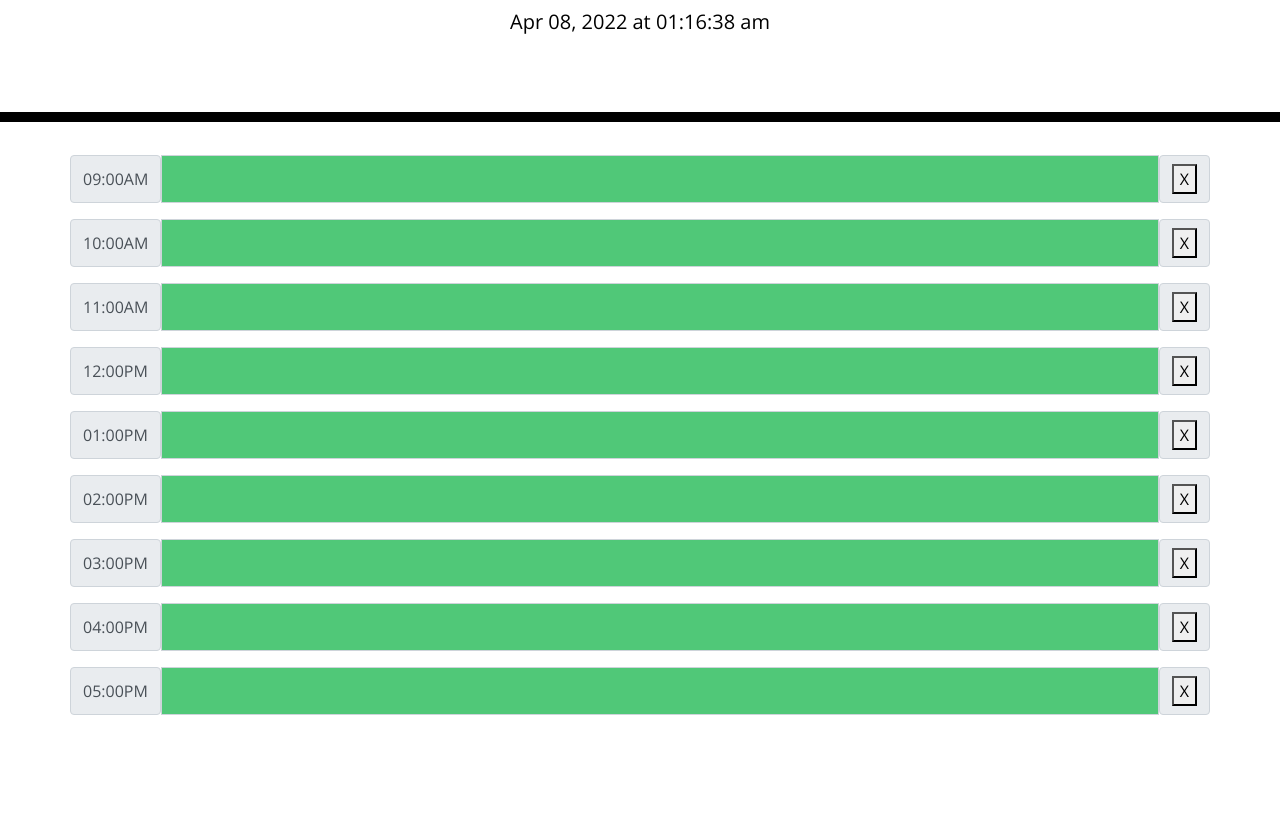
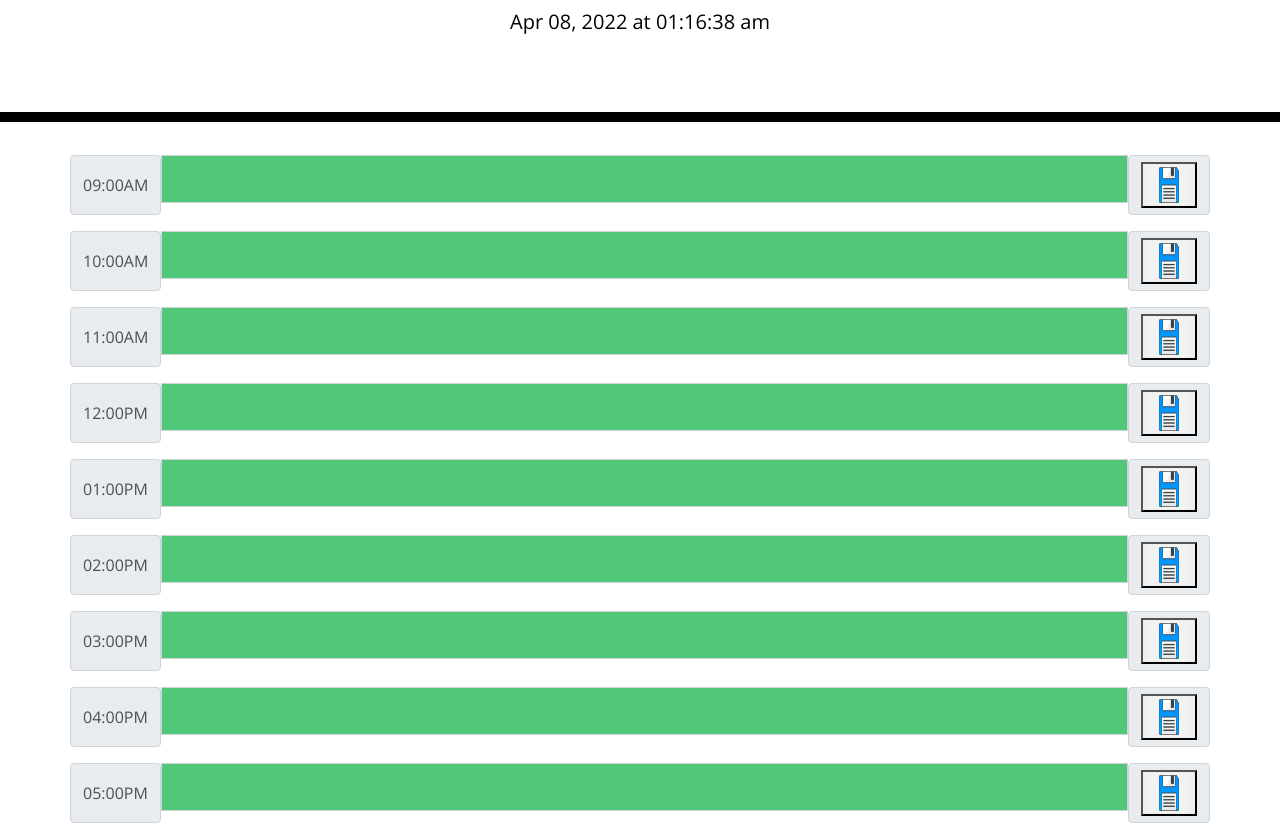
Before and after one commit to Sambalogna/dailyPlanner, a plain HTML site: page index.html in a window 1280 px wide. Shown: the part 182-1005 px from the top of the page. Before the commit the page ends 897 px from the top, so only its background shows below. Drawn offline with nearby package versions, Linux system fonts and the light colour scheme.

```diff
--- a/index.html
+++ b/index.html
@@ -36,7 +36,7 @@
           <div class="input-group input-group-lg">
             <span class="input-group-text" id="inputGroup-sizing-lg">09:00AM</span>
             <input id="0900" type="text" class="form-control" aria-label="Sizing example input" aria-describedby="inputGroup-sizing-lg">
-            <span class="input-group-text" id="inputGroup-sizing-lg"><button id="delete">X</button></span>
+            <span class="input-group-text" id="inputGroup-sizing-lg"><button id="delete9"><img src="/Assets/Images/png-transparent-computer-icons-icon-design-iconfinder-save-icon-miscellaneous-saving-rectangle.png" height="40px" width="40px"/></span>
           </div>
         </div>
         <!-- 10AM -->
@@ -44,7 +44,7 @@
           <div class="input-group input-group-lg">
             <span class="input-group-text" id="inputGroup-sizing-lg">10:00AM</span>
             <input id = "1000" type="text" class="form-control" aria-label="Sizing example input" aria-describedby="inputGroup-sizing-lg">
-            <span class="input-group-text" id="inputGroup-sizing-lg"><button id="delete">X</button></span>
+            <span class="input-group-text" id="inputGroup-sizing-lg"><button id="delete10"><img src="/Assets/Images/png-transparent-computer-icons-icon-design-iconfinder-save-icon-miscellaneous-saving-rectangle.png" height="40px" width="40px"/></button></span>
           </div>
         </div>
         <!-- 11AM -->
@@ -52,7 +52,7 @@
           <div class="input-group input-group-lg">
             <span class="input-group-text" id="inputGroup-sizing-lg">11:00AM</span>
             <input id="1100" type="text" class="form-control" aria-label="Sizing example input" aria-describedby="inputGroup-sizing-lg">
-            <span class="input-group-text" id="inputGroup-sizing-lg"><button id="delete">X</button></span>
+            <span class="input-group-text" id="inputGroup-sizing-lg"><button id="delete11"><img src="/Assets/Images/png-transparent-computer-icons-icon-design-iconfinder-save-icon-miscellaneous-saving-rectangle.png" height="40px" width="40px"/></button></span>
           </div>
         </div>
         <!-- 12PM -->
@@ -60,7 +60,7 @@
           <div class="input-group input-group-lg">
             <span class="input-group-text" id="inputGroup-sizing-lg">12:00PM</span>
             <input id="1200" type="text" class="form-control" aria-label="Sizing example input" aria-describedby="inputGroup-sizing-lg">
-            <span class="input-group-text" id="inputGroup-sizing-lg"><button id="delete">X</button></span>
+            <span class="input-group-text" id="inputGroup-sizing-lg"><button id="delete12"><img src="/Assets/Images/png-transparent-computer-icons-icon-design-iconfinder-save-icon-miscellaneous-saving-rectangle.png" height="40px" width="40px"/></button></span>
           </div>
         </div>
         <!-- 1PM -->
@@ -68,7 +68,7 @@
           <div class="input-group input-group-lg">
             <span class="input-group-text" id="inputGroup-sizing-lg">01:00PM</span>
             <input id="1300" type="text" class="form-control" aria-label="Sizing example input" aria-describedby="inputGroup-sizing-lg">
-            <span class="input-group-text" id="inputGroup-sizing-lg"><button id="delete">X</button></span>
+            <span class="input-group-text" id="inputGroup-sizing-lg"><button id="delete1"><img src="/Assets/Images/png-transparent-computer-icons-icon-design-iconfinder-save-icon-miscellaneous-saving-rectangle.png" height="40px" width="40px"/></button></span>
           </div>
         </div>
         <!-- 2PM -->
@@ -76,7 +76,7 @@
           <div class="input-group input-group-lg">
             <span class="input-group-text" id="inputGroup-sizing-lg">02:00PM</span>
             <input id="1400" type="text" class="form-control" aria-label="Sizing example input" aria-describedby="inputGroup-sizing-lg">
-            <span class="input-group-text" id="inputGroup-sizing-lg"><button id="delete">X</button></span>
+            <span class="input-group-text" id="inputGroup-sizing-lg"><button id="delete2"><img src="/Assets/Images/png-transparent-computer-icons-icon-design-iconfinder-save-icon-miscellaneous-saving-rectangle.png" height="40px" width="40px"/></button></span>
           </div>
         </div>
         <!-- 3PM -->
@@ -84,7 +84,7 @@
           <div class="input-group input-group-lg">
             <span class="input-group-text" id="inputGroup-sizing-lg">03:00PM</span>
             <input id="1500" type="text" class="form-control" aria-label="Sizing example input" aria-describedby="inputGroup-sizing-lg">
-            <span class="input-group-text" id="inputGroup-sizing-lg"><button id="delete">X</button></span>
+            <span class="input-group-text" id="inputGroup-sizing-lg"><button id="delete3"><img src="/Assets/Images/png-transparent-computer-icons-icon-design-iconfinder-save-icon-miscellaneous-saving-rectangle.png" height="40px" width="40px"/></button></span>
           </div>
         </div>
         <!-- 4PM -->
@@ -92,7 +92,7 @@
           <div class="input-group input-group-lg">
             <span class="input-group-text" id="inputGroup-sizing-lg">04:00PM</span>
             <input id="1600" type="text" class="form-control" aria-label="Sizing example input" aria-describedby="inputGroup-sizing-lg">
-            <span class="input-group-text" id="inputGroup-sizing-lg"><button id="delete">X</button></span>
+            <span class="input-group-text" id="inputGroup-sizing-lg"><button id="delete4"><img src="/Assets/Images/png-transparent-computer-icons-icon-design-iconfinder-save-icon-miscellaneous-saving-rectangle.png" height="40px" width="40px"/></button></span>
           </div>
         </div>
         <!-- 5PM -->
@@ -100,7 +100,7 @@
           <div class="input-group input-group-lg">
             <span class="input-group-text" id="inputGroup-sizing-lg">05:00PM</span>
             <input id="1700" type="text" class="form-control" aria-label="Sizing example input" aria-describedby="inputGroup-sizing-lg">
-            <span class="input-group-text" id="inputGroup-sizing-lg"><button id="delete">X</button></span>
+            <span class="input-group-text" id="inputGroup-sizing-lg"><button id="delete5"><img src="/Assets/Images/png-transparent-computer-icons-icon-design-iconfinder-save-icon-miscellaneous-saving-rectangle.png" height="40px" width="40px"/></button></span>
           </div>
         </div>
       </div>
--- a/script.js
+++ b/script.js
@@ -9,7 +9,15 @@
 var timeIs4 = $("#1600")
 var timeIs5 = $("#1700")
 //button event listener
-document.getElementById('delete').addEventListener('click', consoleCool)
+document.getElementById('delete9').addEventListener('click', consoleCool)
+document.getElementById('delete10').addEventListener('click', consoleCool)
+document.getElementById('delete11').addEventListener('click', consoleCool)
+document.getElementById('delete12').addEventListener('click', consoleCool)
+document.getElementById('delete1').addEventListener('click', consoleCool)
+document.getElementById('delete2').addEventListener('click', consoleCool)
+document.getElementById('delete3').addEventListener('click', consoleCool)
+document.getElementById('delete4').addEventListener('click', consoleCool)
+document.getElementById('delete5').addEventListener('click', consoleCool)
 function consoleCool() {
 console.log('yo you deleted something')
 }
```
Also changed, not shown: Assets/Images/png-transparent-computer-icons-icon-design-iconfinder-save-icon-miscellaneous-saving-rectangle.png (added).
